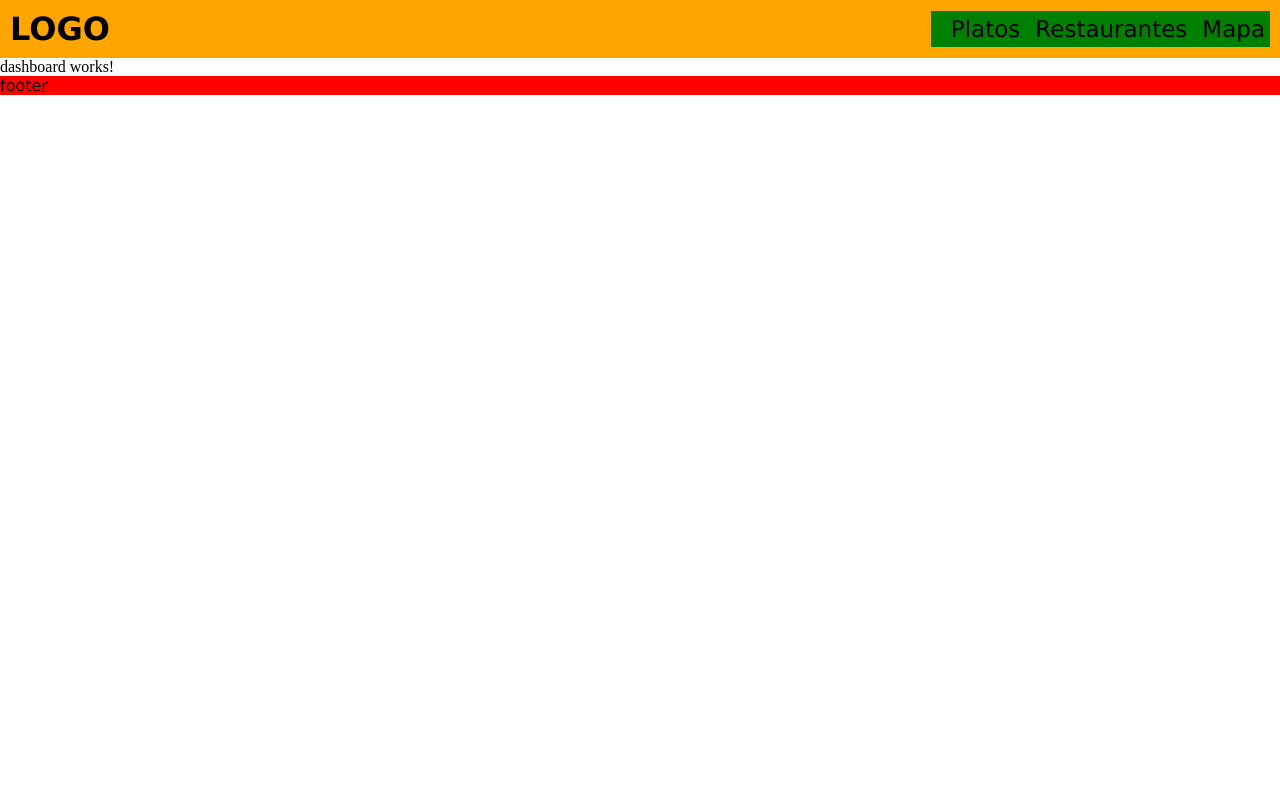
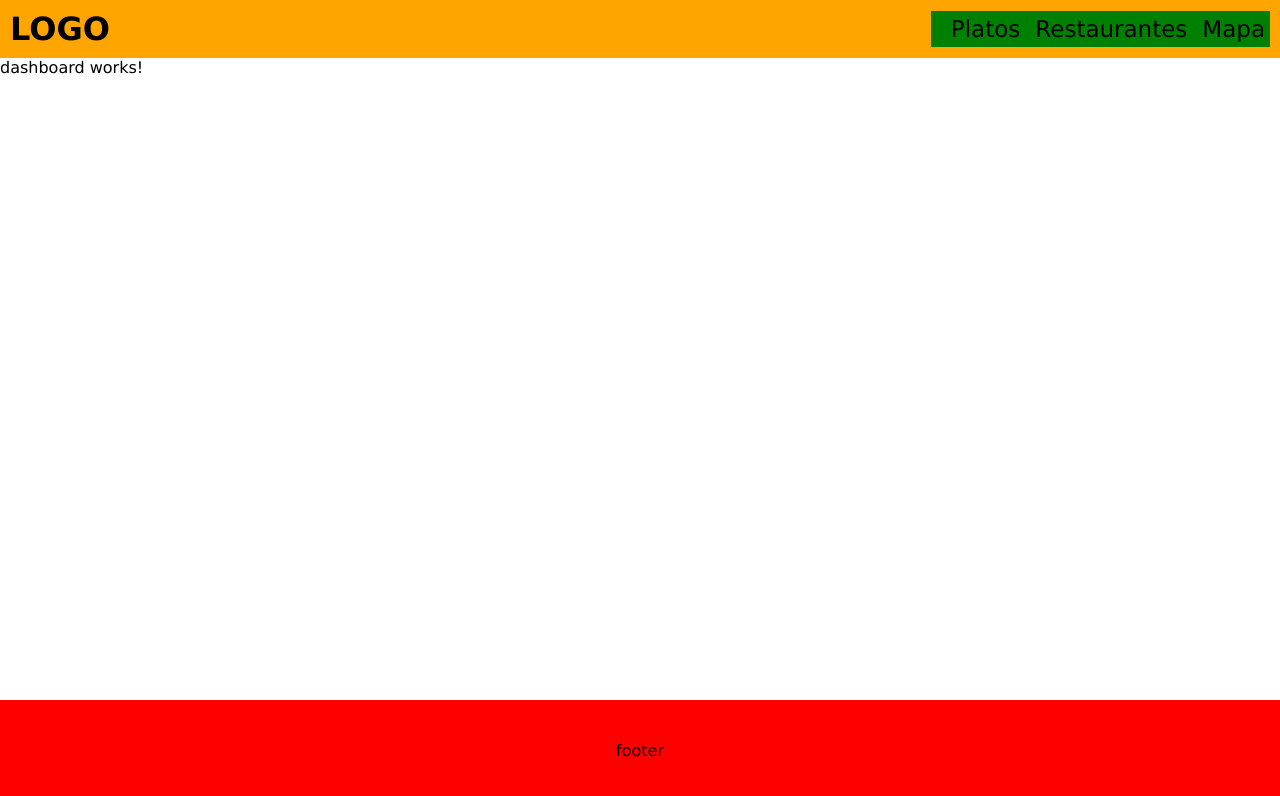
Before and after one commit to Jorge3008Loeches/RutaGrastronomica, an Angular app: page / in a window 1280 px wide. Shown: the top 796 px of the page. Built offline with nearby package versions, Linux system fonts and the light colour scheme.

Commit message:
minimal styles fix

```diff
--- a/src/app/app.component.html
+++ b/src/app/app.component.html
@@ -1,5 +1,9 @@
-<app-header></app-header>
+<div class="page-container">
+  <div class="content-wrap">
+    <app-header></app-header>
 
-<router-outlet />
+    <router-outlet />
+  </div>
 
-<app-footer></app-footer>
+  <app-footer></app-footer>
+</div>
--- a/src/app/app.component.scss
+++ b/src/app/app.component.scss
@@ -7,3 +7,19 @@
     'Lucida Sans', 'Lucida Sans Regular', 'Lucida Grande',
     'Lucida Sans Unicode', Geneva, Verdana, sans-serif;
 }
+
+html,
+body {
+  height: 100%;
+  margin: 0;
+}
+
+.page-container {
+  display: flex;
+  flex-direction: column;
+  min-height: 100vh; /* Ocupa toda la altura de la ventana */
+}
+
+.content-wrap {
+  flex: 1; /* Empuja el footer hacia abajo */
+}
--- a/src/app/footer/footer.component.scss
+++ b/src/app/footer/footer.component.scss
@@ -2,4 +2,9 @@
   background-color: red;
   display: flex;
   bottom: 0;
+  height: 100px;
+  display: flex;
+
+  align-items: center;
+  justify-content: center;
 }
```
